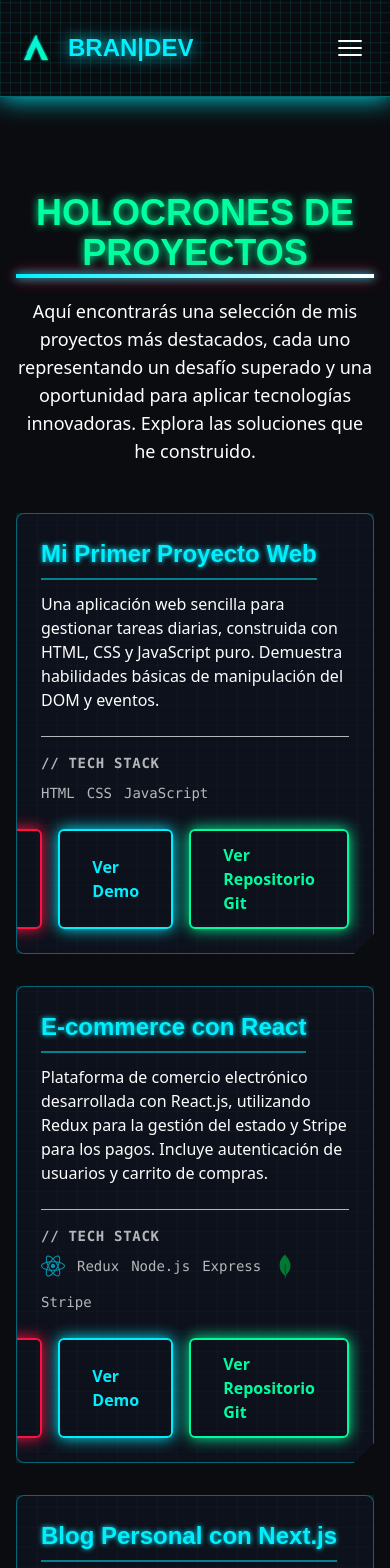
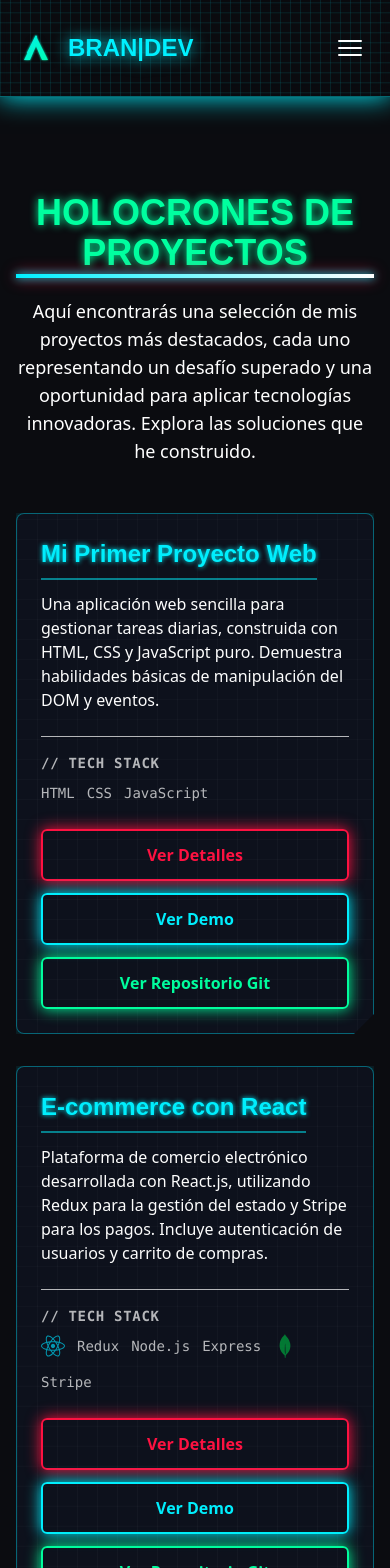
Before and after one commit to BrandonBrandon-alt/portfolio_front, a React (Vite) app: page /projects in a window 390 px wide. Shown: the top 1568 px of the page. Built offline with nearby package versions, Linux system fonts and the light colour scheme.

Commit message:
Se mejoro visualmente las cards para celular

```diff
--- a/src/components/ui/ProjectCard.jsx
+++ b/src/components/ui/ProjectCard.jsx
@@ -63,11 +63,11 @@ const ProjectCard = ({ project }) => {
             </div>
 
             {/* Botones holográficos con efecto escáner */}
-            <div className="flex justify-end gap-4 mt-6 relative z-20">
+            <div className="flex flex-col md:flex-row justify-end gap-3 md:gap-4 mt-6 relative z-20">
                 <Button
                     as={Link}
                     to={`/projects/${project.id}`}
-                    className="border-[var(--color-accent-sith-red)] text-[var(--color-accent-sith-red)] hover:bg-[var(--color-accent-sith-red)] hover:text-[var(--color-background)] shadow-[0_0_15px_var(--color-accent-sith-red)] hover:shadow-[0_0_30px_var(--color-accent-sith-red)]"
+                    className="w-full md:w-auto border-[var(--color-accent-sith-red)] text-[var(--color-accent-sith-red)] hover:bg-[var(--color-accent-sith-red)] hover:text-[var(--color-background)] shadow-[0_0_15px_var(--color-accent-sith-red)] hover:shadow-[0_0_30px_var(--color-accent-sith-red)]"
                 >
                     Ver Detalles
                 </Button>
@@ -77,7 +77,7 @@ const ProjectCard = ({ project }) => {
                         href={project.liveUrl}
                         target="_blank"
                         rel="noopener noreferrer"
-                        className="border-[var(--color-accent-jedi-blue)] text-[var(--color-accent-jedi-blue)] hover:bg-[var(--color-accent-jedi-blue)] hover:text-[var(--color-background)] shadow-[0_0_15px_var(--color-accent-jedi-blue)] hover:shadow-[0_0_30px_var(--color-accent-jedi-blue)]"
+                        className="w-full md:w-auto border-[var(--color-accent-jedi-blue)] text-[var(--color-accent-jedi-blue)] hover:bg-[var(--color-accent-jedi-blue)] hover:text-[var(--color-background)] shadow-[0_0_15px_var(--color-accent-jedi-blue)] hover:shadow-[0_0_30px_var(--color-accent-jedi-blue)]"
                     >
                         Ver Demo
                     </Button>
@@ -88,7 +88,7 @@ const ProjectCard = ({ project }) => {
                         href={project.githubUrl}
                         target="_blank"
                         rel="noopener noreferrer"
-                        className="border-[var(--color-accent-jedi-green)] text-[var(--color-accent-jedi-green)] hover:bg-[var(--color-accent-jedi-green)] hover:text-[var(--color-background)] shadow-[0_0_15px_var(--color-accent-jedi-green)] hover:shadow-[0_0_30px_var(--color-accent-jedi-green)]"
+                        className="w-full md:w-auto border-[var(--color-accent-jedi-green)] text-[var(--color-accent-jedi-green)] hover:bg-[var(--color-accent-jedi-green)] hover:text-[var(--color-background)] shadow-[0_0_15px_var(--color-accent-jedi-green)] hover:shadow-[0_0_30px_var(--color-accent-jedi-green)]"
                     >
                         Ver Repositorio Git
                     </Button>
```
